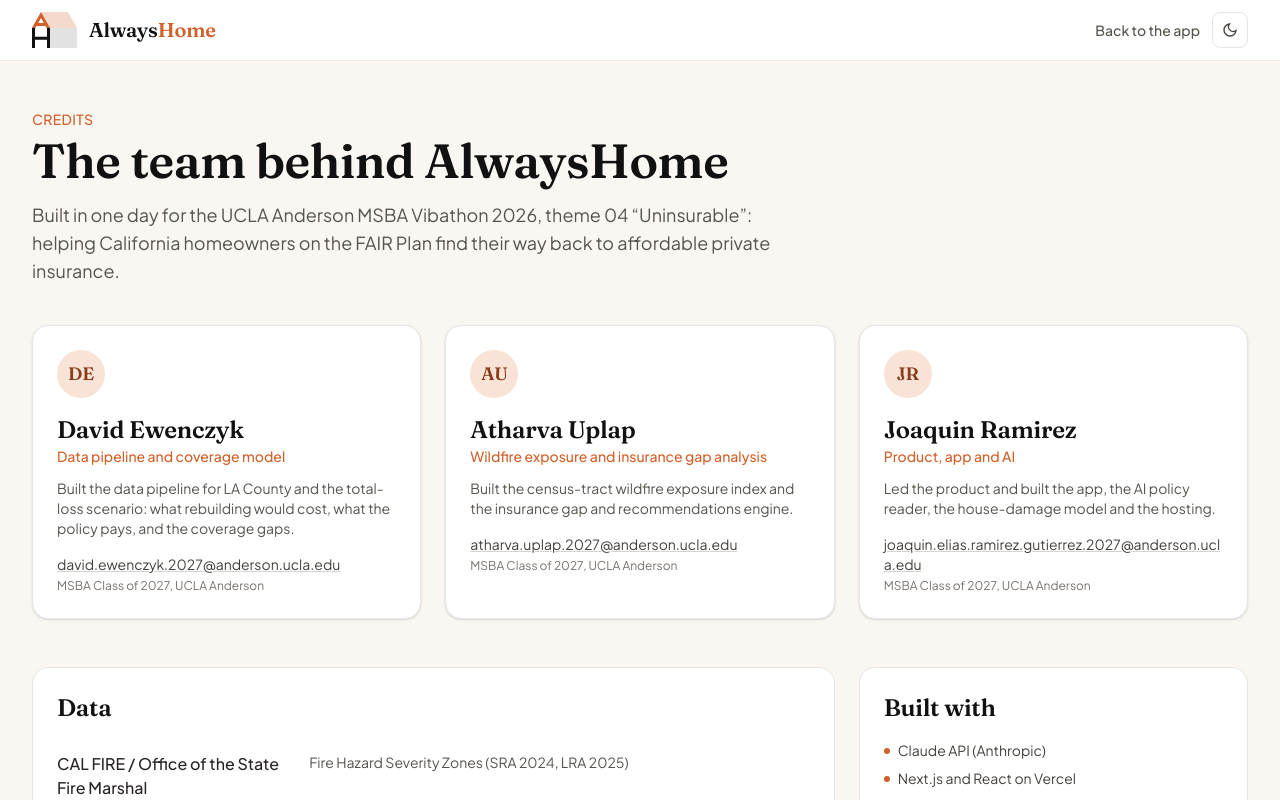
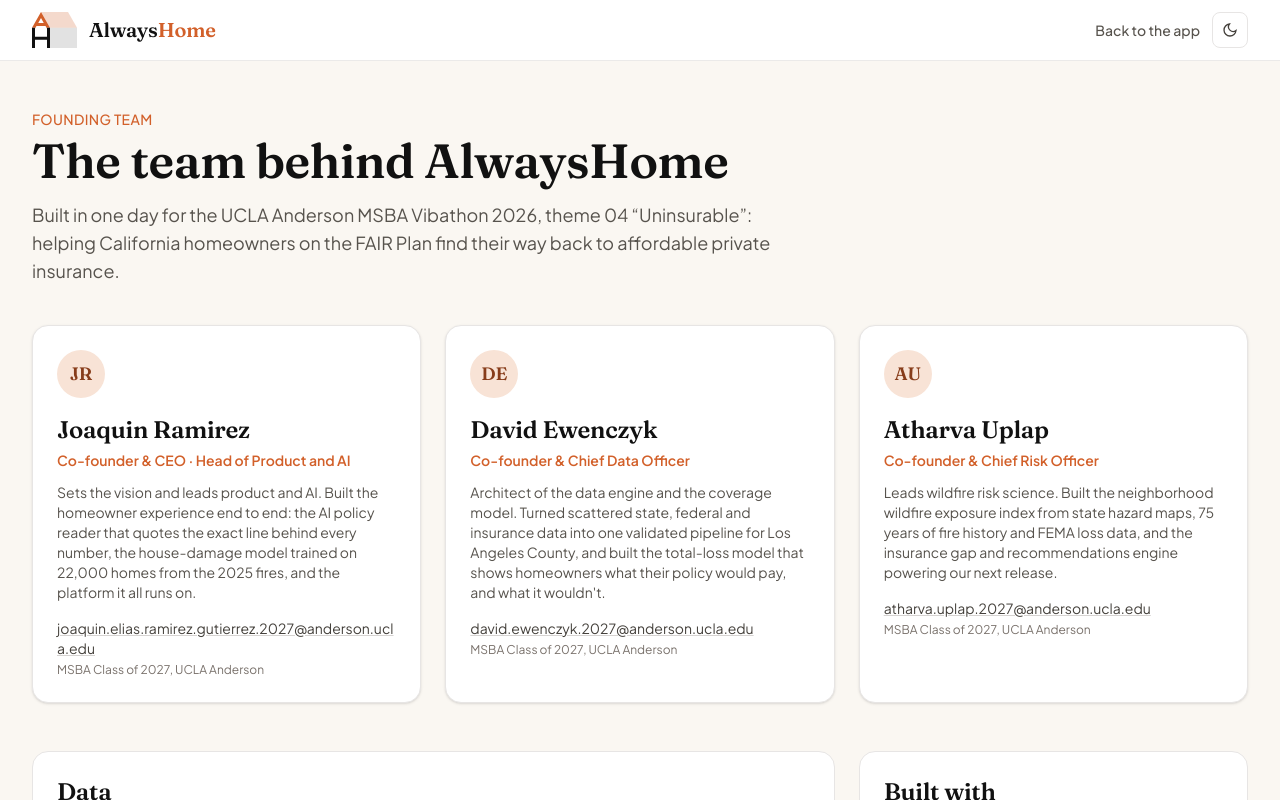
Before and after one commit to joaquinramirezg/alwayshome, a Next.js app in the folder web/: page /credits in a window 1280 px wide. Shown: the top 800 px of the page. Built offline with nearby package versions, Linux system fonts and the light colour scheme; no server answers.

Commit message:
Credits: founder titles and descriptions

```diff
--- a/web/src/app/credits/page.tsx
+++ b/web/src/app/credits/page.tsx
@@ -9,22 +9,22 @@ export const metadata: Metadata = {
 
 const TEAM = [
   {
+    name: "Joaquin Ramirez",
+    email: "joaquin.elias.ramirez.gutierrez.2027@anderson.ucla.edu",
+    role: "Co-founder & CEO · Head of Product and AI",
+    work: "Sets the vision and leads product and AI. Built the homeowner experience end to end: the AI policy reader that quotes the exact line behind every number, the house-damage model trained on 22,000 homes from the 2025 fires, and the platform it all runs on.",
+  },
+  {
     name: "David Ewenczyk",
     email: "david.ewenczyk.2027@anderson.ucla.edu",
-    role: "Data pipeline and coverage model",
-    work: "Built the data pipeline for LA County and the total-loss scenario: what rebuilding would cost, what the policy pays, and the coverage gaps.",
+    role: "Co-founder & Chief Data Officer",
+    work: "Architect of the data engine and the coverage model. Turned scattered state, federal and insurance data into one validated pipeline for Los Angeles County, and built the total-loss model that shows homeowners what their policy would pay, and what it wouldn't.",
   },
   {
     name: "Atharva Uplap",
     email: "atharva.uplap.2027@anderson.ucla.edu",
-    role: "Wildfire exposure and insurance gap analysis",
-    work: "Built the census-tract wildfire exposure index and the insurance gap and recommendations engine.",
-  },
-  {
-    name: "Joaquin Ramirez",
-    email: "joaquin.elias.ramirez.gutierrez.2027@anderson.ucla.edu",
-    role: "Product, app and AI",
-    work: "Led the product and built the app, the AI policy reader, the house-damage model and the hosting.",
+    role: "Co-founder & Chief Risk Officer",
+    work: "Leads wildfire risk science. Built the neighborhood wildfire exposure index from state hazard maps, 75 years of fire history and FEMA loss data, and the insurance gap and recommendations engine powering our next release.",
   },
 ];
 
@@ -60,7 +60,7 @@ export default function Credits() {
       </header>
 
       <main className="mx-auto w-full max-w-7xl px-4 py-12 sm:px-6 lg:px-8">
-        <p className="text-sm font-medium uppercase tracking-wide text-brand-600">Credits</p>
+        <p className="text-sm font-medium uppercase tracking-wide text-brand-600">Founding team</p>
         <h1 className="mt-2 font-display text-4xl font-semibold text-ink sm:text-5xl">The team behind AlwaysHome</h1>
         <p className="mt-4 max-w-3xl text-lg text-stone-600">
           Built in one day for the UCLA Anderson MSBA Vibathon 2026, theme 04 &ldquo;Uninsurable&rdquo;: helping California homeowners
@@ -74,7 +74,7 @@ export default function Credits() {
                 {p.name.split(" ").map((w) => w[0]).join("")}
               </div>
               <h2 className="mt-4 font-display text-2xl font-semibold text-ink">{p.name}</h2>
-              <p className="text-sm font-medium text-brand-600">{p.role}</p>
+              <p className="mt-1 text-sm font-semibold text-brand-600">{p.role}</p>
               <p className="mt-3 text-sm text-stone-600">{p.work}</p>
               <a href={`mailto:${p.email}`} className="mt-4 block break-all text-sm text-stone-700 underline decoration-stone-300 hover:text-brand-600">
                 {p.email}
```
